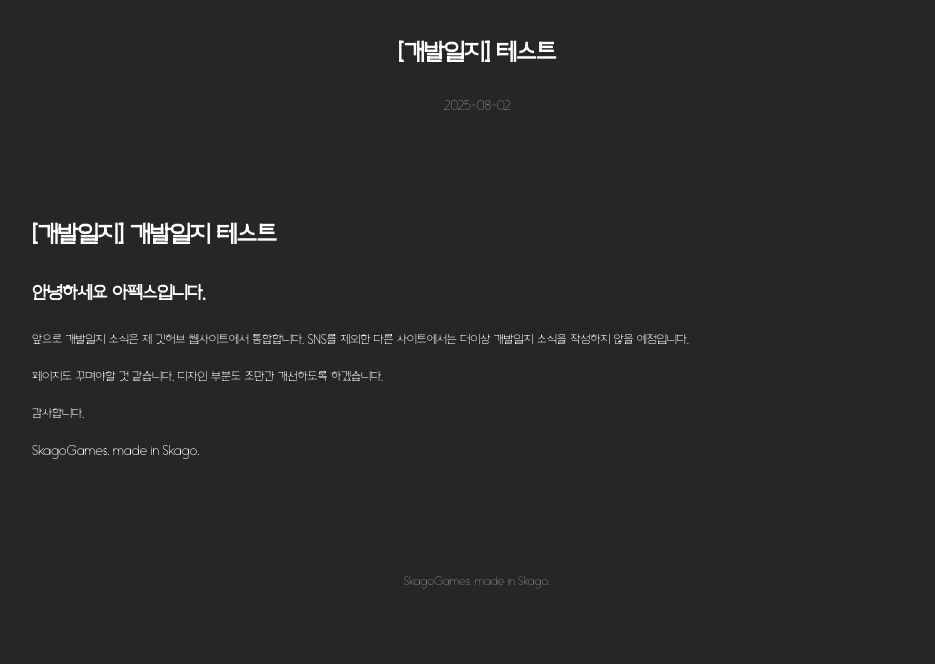
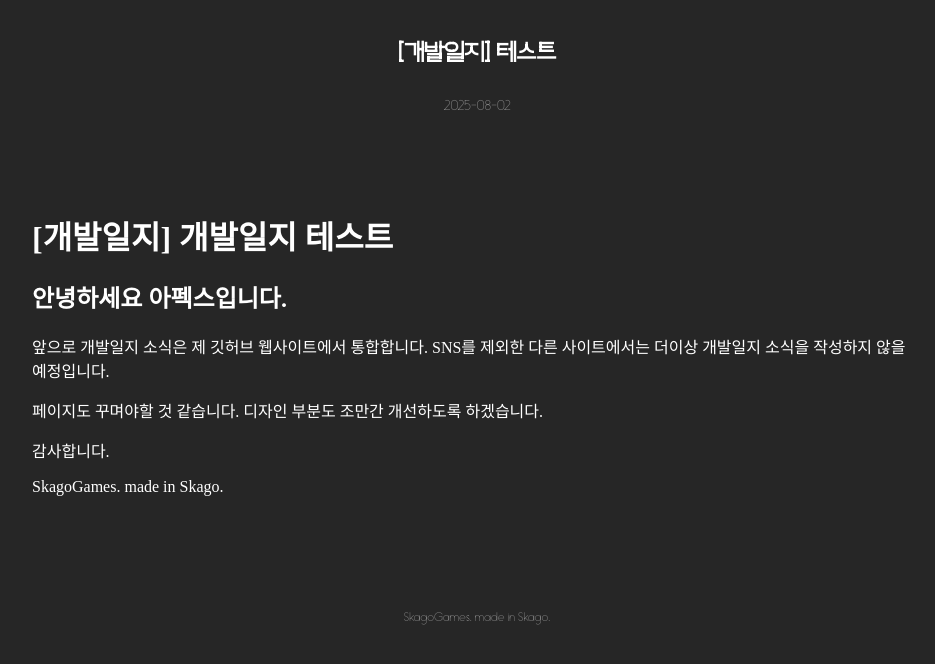
Before and after one commit to ApexNAM/ApexNAM.github.io, a Jekyll site: the page built from _posts/2025-08-02-first_post_notice.md, in a window 1280 px wide. Shown: the top 664 px of the page, without its empty margins (163-1098 px from the left). Built offline with Jekyll 4.4.1, drawn with Linux system fonts in a browser that asks for light colours.

Commit message:
post changed

```diff
--- a/_posts/2025-08-02-no_post.md
+++ b/_posts/2025-08-02-first_post_notice.md
@@ -15,6 +15,15 @@
 toc_sticky: true
 ---
 
+<style type="text/css">
+  @font-face {
+      font-family: 'Polygothic';
+      src: url('/srcs/fonts/Polygothic-Light.ttf') format('truetype');
+      font-weight: normal;
+      font-style: normal;
+  }
+</style>
+
 # [개발일지] 개발일지 테스트
 
 <h2>안녕하세요 아펙스입니다.</h2>
--- a/assets/css/post.css
+++ b/assets/css/post.css
@@ -4,7 +4,6 @@
     max-width: 980px;
     margin: 0 auto;
     padding: 45px;
-    font-family: 'Polygothic', sans-serif;
 }
 
 @media (max-width: 767px) {
@@ -12,8 +11,3 @@
         padding: 15px;
     }
 }
-
-@font-face {
-  font-family: 'Polygothic';
-  src: url('/srcs/fonts/Polygothic-Light.ttf') format('truetype');
-}
```
